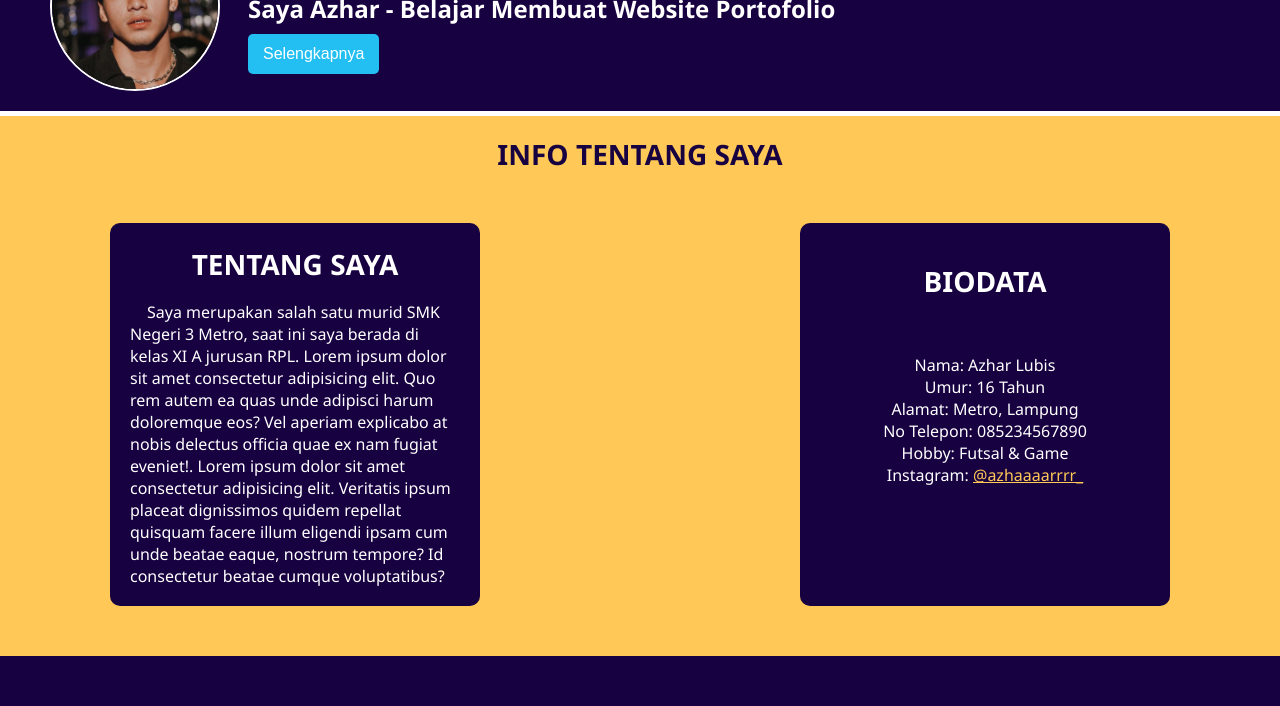
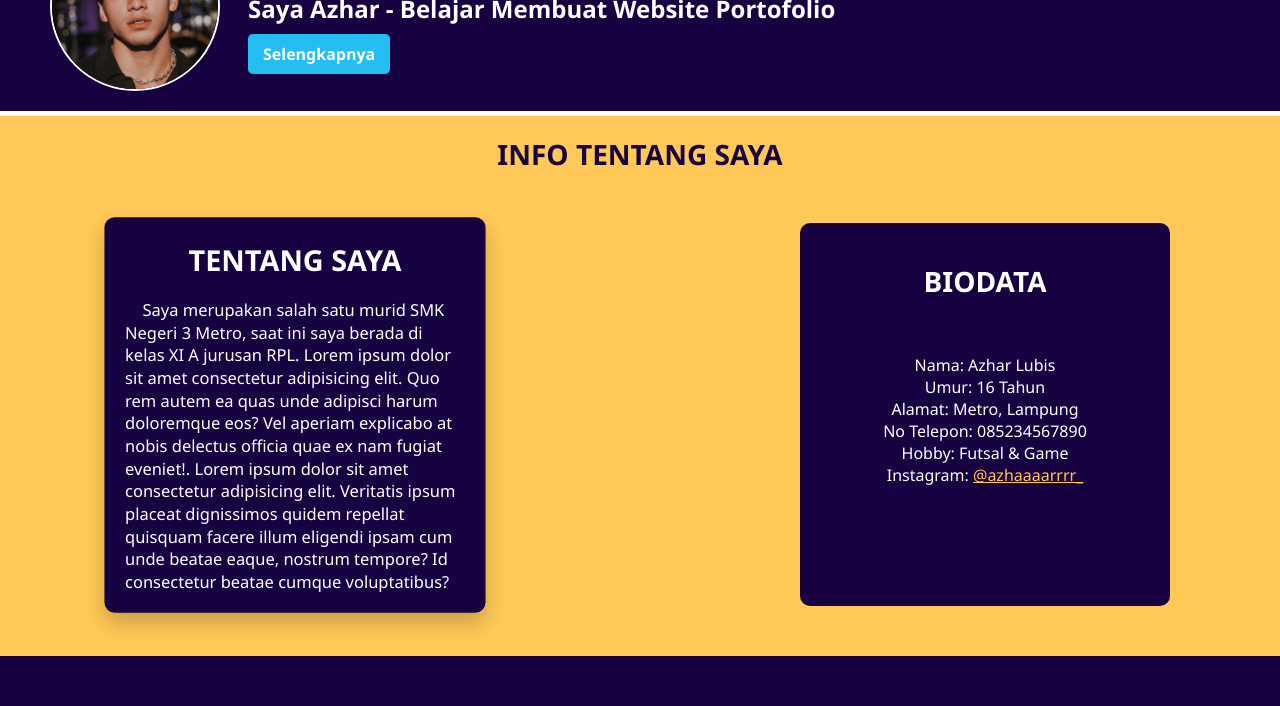
Before and after one commit to AzharrLubiss/portofolio, a plain HTML site: page index.html in a window 1280 px wide. In both pictures the pointer is over the element 295 px from the left and 508 px from the top of the page. Shown: the part 94-800 px from the top of the page. Drawn offline with Linux system fonts and the light colour scheme.

Commit message:
Nambahin Tipis
Klo ada ide lanjut klo gaada yaudah gni aja

```diff
--- a/asets/css/style.css
+++ b/asets/css/style.css
@@ -53,7 +53,7 @@ body{
     color: white;
     text-decoration: none;
     border-radius: 5px;
-    font-family: sans-serif;
+    font-weight: bold;
 }
 
 .hero-desc a:hover{
@@ -202,6 +202,22 @@ h4{
     width: 100%;
 }
 
+.skill,.pengalaman,.sekolah,.about,.data-diri{
+    transition: all 0.3s ease;
+}
+
+.skill:hover,
+.pengalaman:hover,
+.sekolah:hover,
+.about:hover,
+.data-diri:hover {
+    transform: scale(1.03);
+    box-shadow: 0 10px 20px rgba(0, 0, 0, 0.2);
+    z-index: 1;
+    position: relative;
+}
+
+
 footer{
     background-color: rgb(23, 1, 65);
     padding: 5px 20px;
@@ -279,7 +295,7 @@ footer{
     }
 
     .desc {
-        text-indent: 0;
+        text-indent: 10px;
         text-align: justify;
     }
 
```
